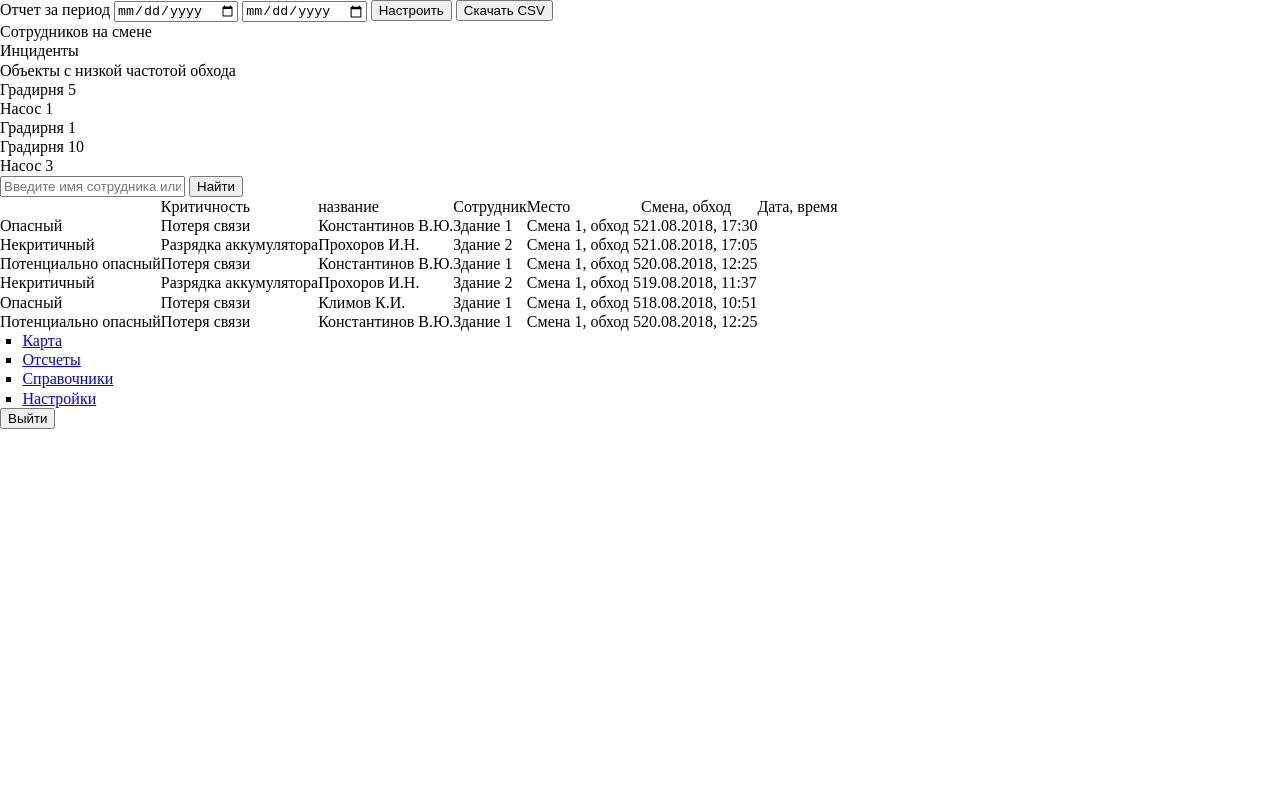
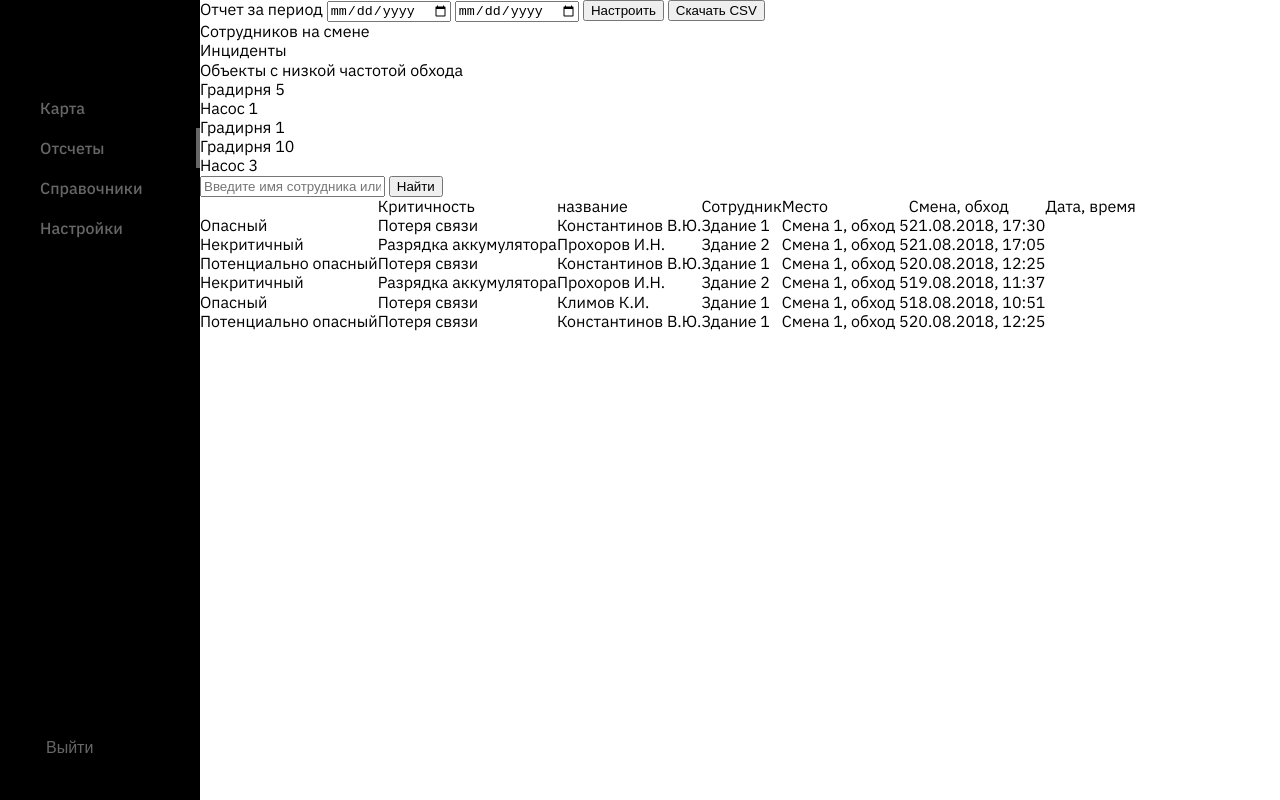
Before and after one commit to masiacra/HSE-task, a plain HTML site: page landing-page/index.html in a window 1280 px wide. Drawn offline with Linux system fonts and the light colour scheme.

Commit message:
(feat)Add styles for nav-bar

```diff
--- a/landing-page/index.html
+++ b/landing-page/index.html
@@ -5,10 +5,14 @@
         <meta name="description" content="This is landing page">
         <meta name="keywords" content="graphs, calendars, table with employees">
         <title>Отсчеты</title>
-        <link rel="stylesheet" href="../style/reset.css">
+        <style>
+            @import url('https://fonts.googleapis.com/css2?family=IBM+Plex+Sans:ital,wght@0,100;0,200;0,300;0,400;0,500;0,600;0,700;1,100;1,200;1,300;1,400;1,500;1,600;1,700&display=swap');
+        </style>
+        <link rel="stylesheet" href="./style/reset.css">
+        <link rel="stylesheet" href="./style/index.css">
     </head>
     <body>
-        <div>
+        <div class="container">
             <header>
                 <label>Отчет за период</label>
                 <input type="date" value="02.09.2019">
@@ -197,14 +201,14 @@
                 </table>
             </main>
         </div>
-        <nav>
+        <nav class="nav-bar">
             <ul>
-                <li><a href="#">Карта</a></li>
-                <li><a href="#">Отсчеты</a></li>
-                <li><a href="#">Справочники</a></li>
-                <li><a href="#">Настройки</a></li>
+                <li><a class="nav-bar__element nav-bar__anchor" href="#">Карта</a></li>
+                <li class="nav-bar__active"><a class="nav-bar__element nav-bar__anchor" href="#">Отсчеты</a></li>
+                <li><a class="nav-bar__element nav-bar__anchor" href="#">Справочники</a></li>
+                <li><a class="nav-bar__element nav-bar__anchor" href="#">Настройки</a></li>
             </ul>
-            <button type="button">Выйти</button>
+            <button type="button" class="nav-bar__button nav-bar__element">Выйти</button>
         </nav>
 
     </body>
--- /dev/null
+++ b/landing-page/style/index.css
@@ -0,0 +1,57 @@
+body {
+    font-family: 'IBM Plex Sans', sans-serif;
+    display: flex;
+    flex-direction: row-reverse;
+    justify-content: flex-end;
+    height: 100vh;
+    width: 100%;
+}
+
+.container {
+    height: 100%;
+}
+
+.nav-bar {
+    background-color: #000000;
+    padding: 88px 0 42px 40px;
+    display: flex;
+    flex-direction: column;
+    justify-content: space-between;
+    width: 200px;
+}
+
+.nav-bar ul {
+    list-style-type: none;
+    padding-left: 0;
+}
+
+.nav-bar ul li {
+    padding-top: 10px;
+    padding-bottom: 10px;
+    line-height: 20px;
+}
+
+.nav-bar__anchor {
+    text-decoration: none;
+}
+
+.nav-bar__button {
+    border: none;
+    background-color: #000000;
+    width: fit-content;
+    cursor: pointer;
+}
+
+.nav-bar__element {
+    color: #FFFFFF;
+    opacity: 0.4;
+    font-size: 16px;
+    font-weight: 500;
+}
+.nav-bar__element:hover {
+    opacity: 1;
+}
+
+.nav-bar__active {
+    border-right: 4px solid rgba(255, 255, 255, 0.4);
+}
```
